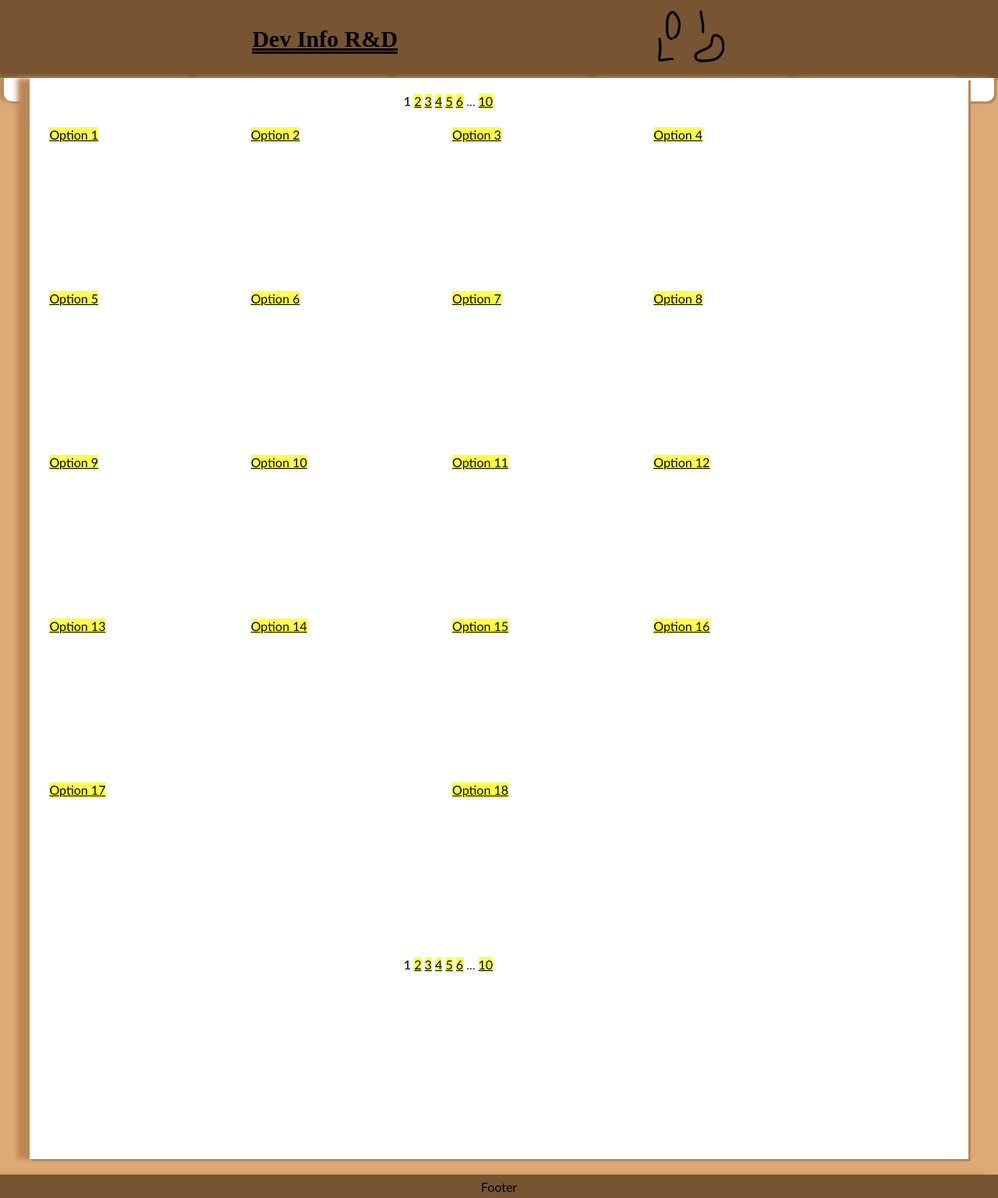
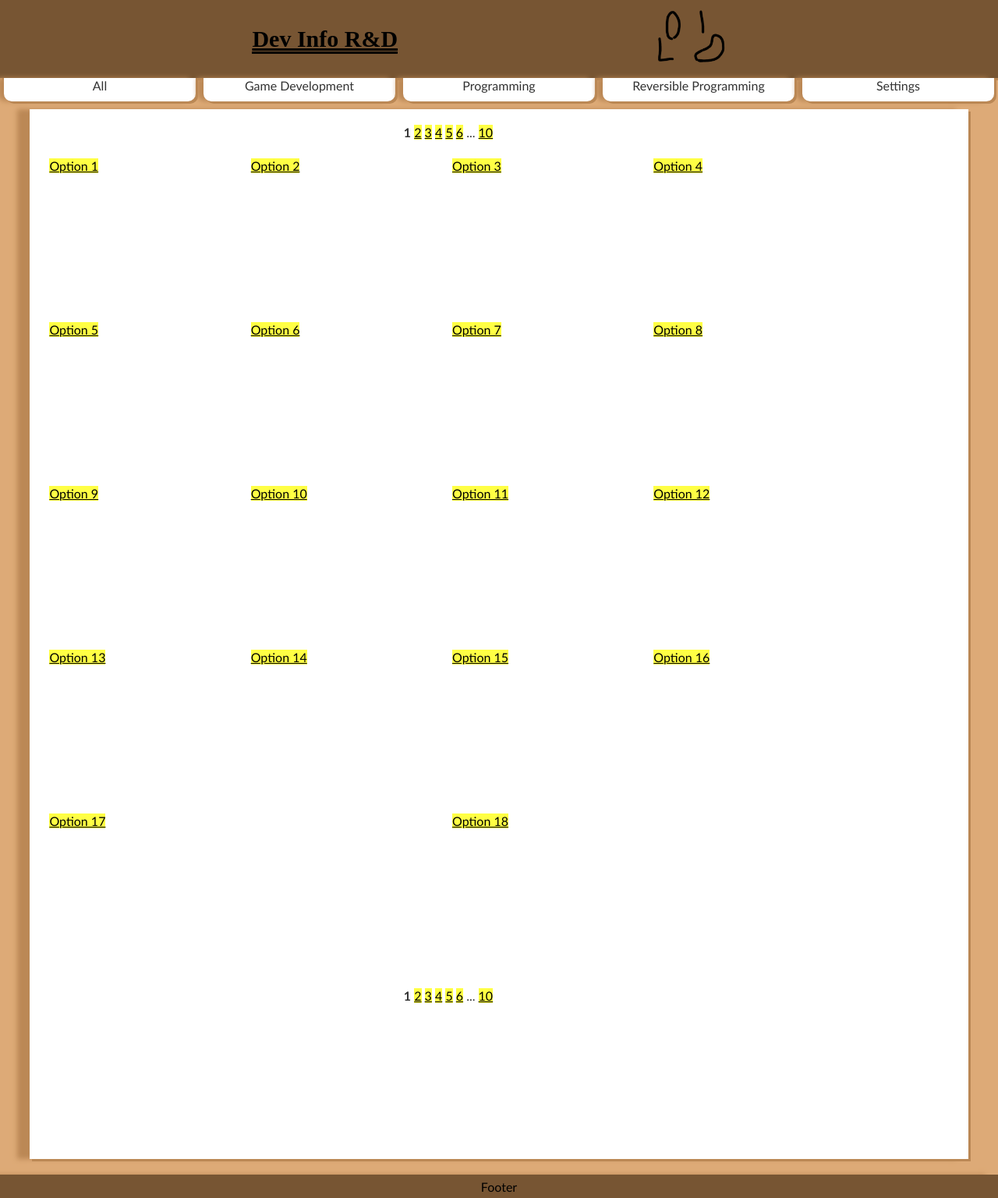
Before and after one commit to devinford/devinford.github.io, a Jekyll site: the page built from index.md, in a window 1280 px wide. Shown: the whole page at 78% size. Built offline with Jekyll 4.4.1, drawn with Linux system fonts in a browser that asks for light colours.

Commit message:
Fixes layout css.

```diff
--- a/styles/layout.css
+++ b/styles/layout.css
@@ -58,7 +58,7 @@ main {
   /*grid-template-columns: 1;
   grid-template-rows: 3;*/
   min-height: 100%;
-  grid-template-rows: 90px auto 30px;
+  grid-template-rows: 130px auto 30px;
   grid-template-columns: 100%;
 }
 
@@ -67,7 +67,6 @@ main {
   text-align:center;
   height: 60px;
   width: 100%;
-  clear:both; /* ? */
 }
 
 .navigation {
```
